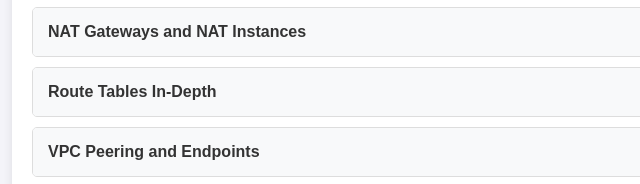
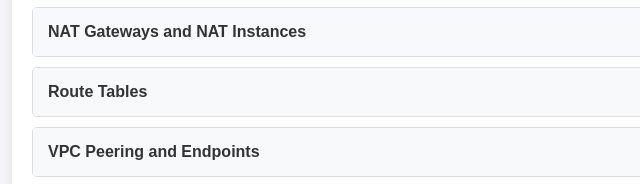
Before and after one commit to intuitors/aws-learning, a plain HTML site: page vpc-concepts/index.html in a window 1280 px wide. Shown: the part 394-578 px from the top of the page, 208-848 px from the left. Drawn offline with Linux system fonts and the light colour scheme.

Commit message:
Updated section header

```diff
--- a/vpc-concepts/index.html
+++ b/vpc-concepts/index.html
@@ -279,7 +279,7 @@
                 </div>
             </div>
             <div class="concept-card">
-                <div class="concept-header">Route Tables In-Depth<span>▼</span></div>
+                <div class="concept-header">Route Tables<span>▼</span></div>
                 <div class="concept-content">
                     <p><strong>What is it?</strong> A set of rules, called routes, that determine where network traffic from your subnet or gateway is directed. Each VPC has a main route table (default for subnets not explicitly associated with another). You can create custom route tables.</p>
                     <p><strong>Key Components:</strong> Destination (CIDR block), Target (e.g., IGW, VPG, NAT Gateway, Peering Connection, ENI, VPC Endpoint).</p>
```
